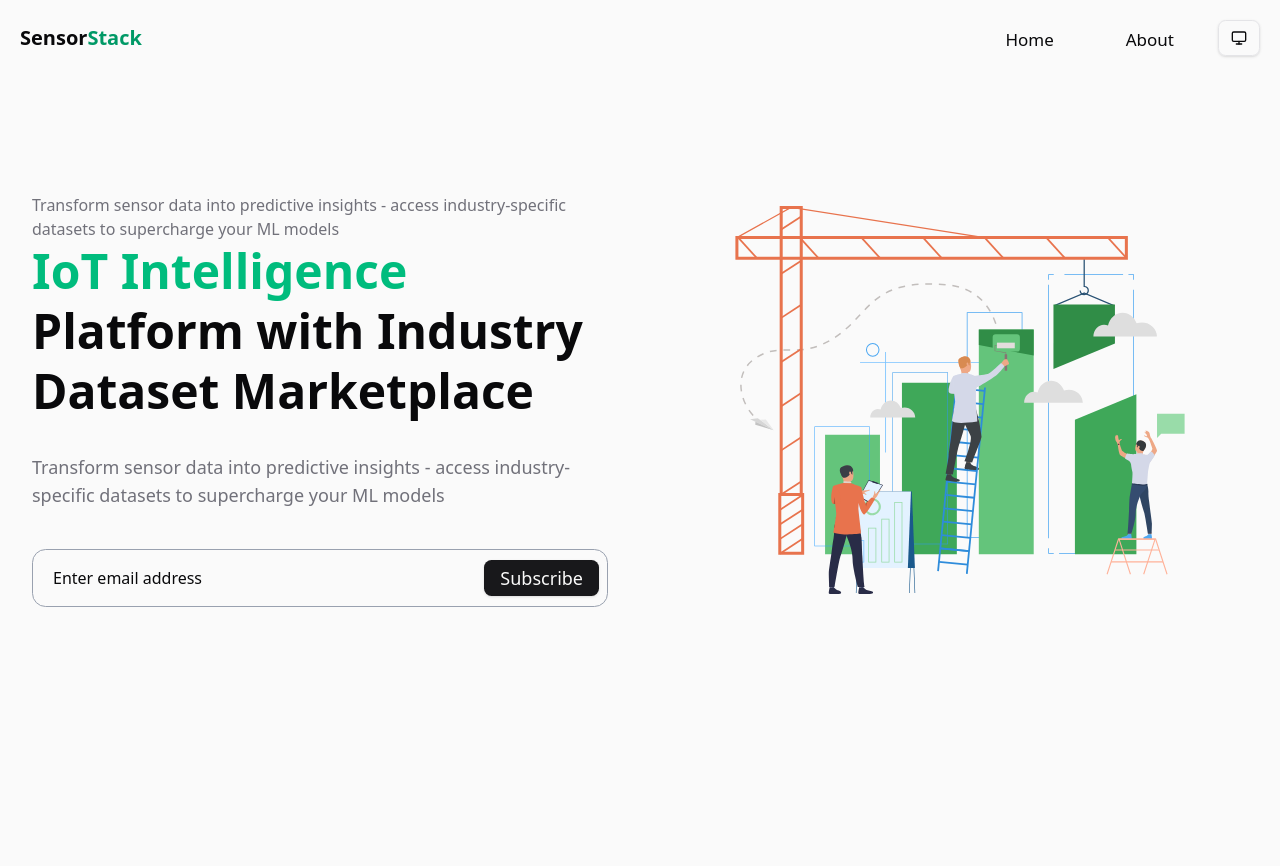
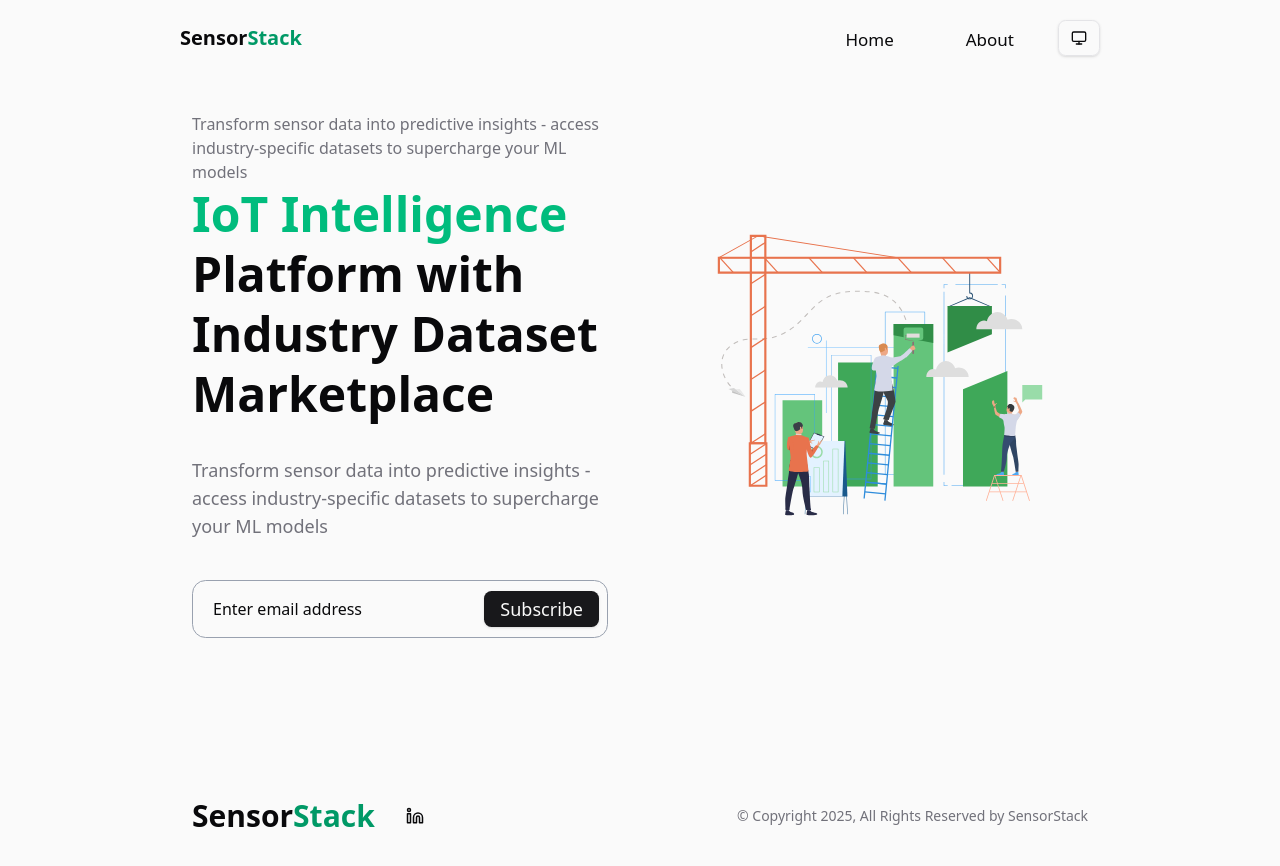
Before and after one commit to nyzss/sensorstack, a React (Vite) app: page / in a window 1280 px wide. Shown: the top 866 px of the page. Before the commit the page ends 800 px from the top, so only its background shows below. Built offline with nearby package versions, Linux system fonts and the light colour scheme.

Commit message:
feat: added footer

```diff
--- /dev/null
+++ b/src/components/footer.tsx
@@ -0,0 +1,42 @@
+import { Linkedin } from "lucide-react";
+
+export default function Footer() {
+    return (
+        <section className="py-10 sm:pt-16 lg:pt-24">
+            <div className="px-4 mx-auto sm:px-6 lg:px-8 max-w-7xl">
+                <div className="flex gap-4 items-center justify-between flex-col sm:flex-row">
+                    <div className="flex items-center gap-6">
+                        <div>
+                            <h1 className="font-extrabold text-3xl select-none">
+                                Sensor
+                                <span className="text-emerald-600 dark:text-emerald-400">
+                                    Stack
+                                </span>
+                            </h1>
+                        </div>
+
+                        <div>
+                            <ul className="flex items-center space-x-3">
+                                <li>
+                                    <a
+                                        href="https://www.linkedin.com/in/bthomas123/"
+                                        title="LinkedIn"
+                                        target="_blank"
+                                        className="flex items-center justify-center transition-all duration-200 rounded-full w-8 h-8 hover:bg-blue-400 dark:hover:bg-blue-600  focus:bg-accent"
+                                    >
+                                        <Linkedin size={18} />
+                                    </a>
+                                </li>
+                            </ul>
+                        </div>
+                    </div>
+                    <div>
+                        <p className="text-sm text-center text-muted-foreground">
+                            © Copyright 2025, All Rights Reserved by SensorStack
+                        </p>
+                    </div>
+                </div>
+            </div>
+        </section>
+    );
+}
--- a/src/components/layout.tsx
+++ b/src/components/layout.tsx
@@ -8,16 +8,17 @@
     CollapsibleContent,
     CollapsibleTrigger,
 } from "./ui/collapsible";
+import Footer from "./footer";
 
 export default function Layout() {
     const [open, setOpen] = useState(false);
     return (
-        <div className="w-screen h-screen ">
-            <div className="flex flex-col items-center ">
-                <div className="container">
+        <div className="w-screen h-screen">
+            <div className="flex flex-col items-center">
+                <div className="container lg:max-w-[60rem]">
                     <nav className="hidden justify-between p-5 w-full sm:flex">
                         <div>
-                            <h1 className="font-extrabold text-xl py-1">
+                            <h1 className="font-extrabold text-xl py-1 select-none">
                                 Sensor
                                 <span className="text-emerald-600 dark:text-emerald-400">
                                     Stack
@@ -83,6 +84,7 @@
                         <ThemeSelect />
                     </nav>
                     <Outlet />
+                    <Footer />
                 </div>
             </div>
         </div>
```
